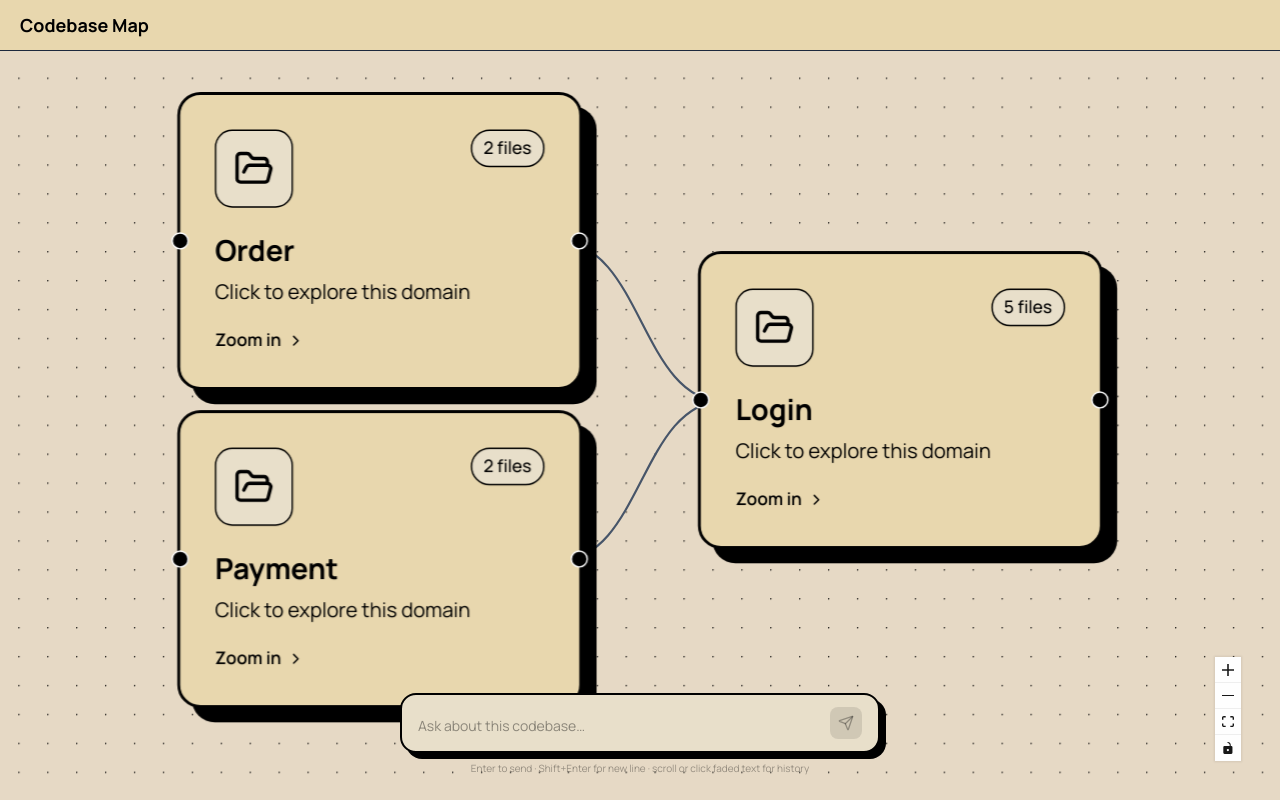
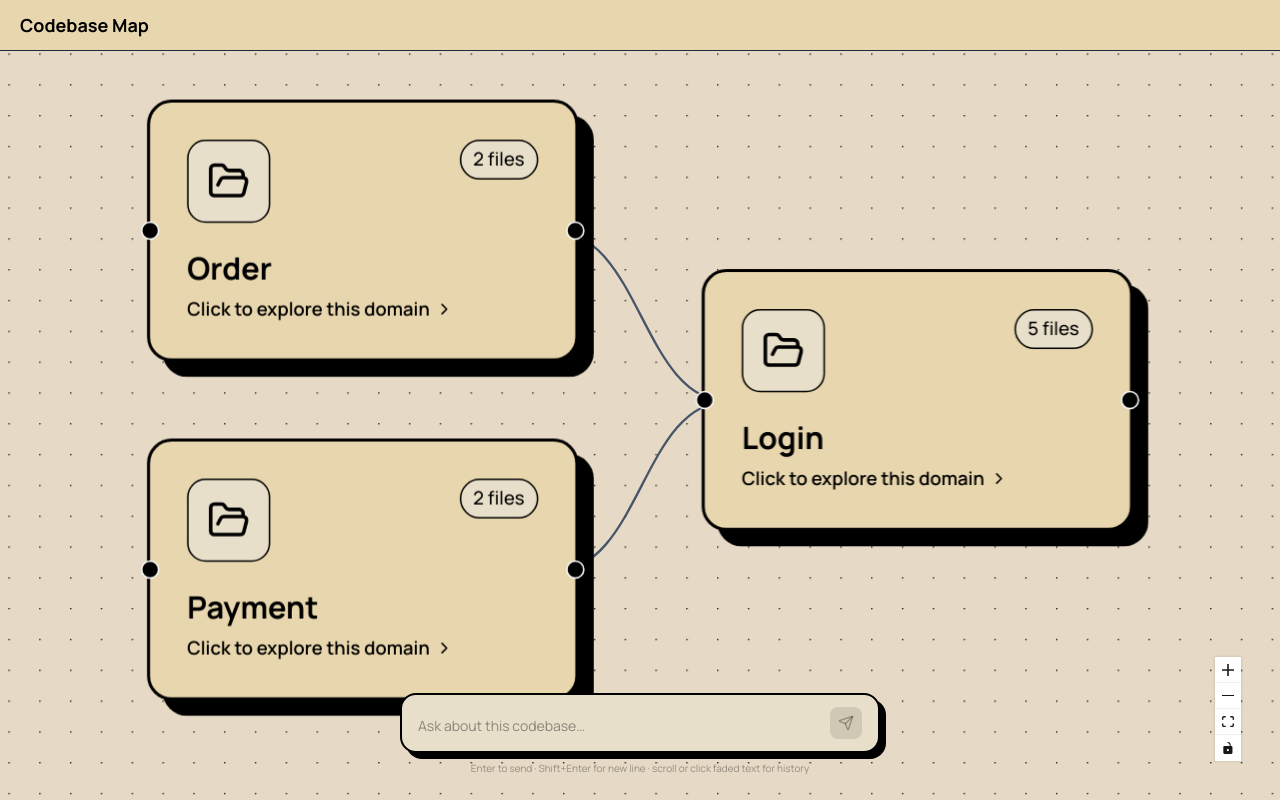
Before and after one commit to cheikhwade07/ChizuCode, a Next.js app: page /graph in a window 1280 px wide. Built offline with nearby package versions, Linux system fonts and the light colour scheme.

Commit message:
fix SubmapNode design

```diff
--- a/components/GraphViewer/SubmapNode.tsx
+++ b/components/GraphViewer/SubmapNode.tsx
@@ -78,10 +78,9 @@ export function SubmapNode({ data }: any) {
       </div>
 
       <h2 className="text-xl font-bold text-100 capitalize mb-1">{data.name}</h2>
-      <p className="text-sm text-400 mb-4">Click to explore this domain</p>
 
       <div className={cn("flex items-center gap-1 text-xs font-semibold", colors.icon)}>
-        Zoom in <ChevronRight className="h-3 w-3" />
+        Click to explore this domain <ChevronRight className="h-3 w-3" />
       </div>
     </motion.div>
   );
```
